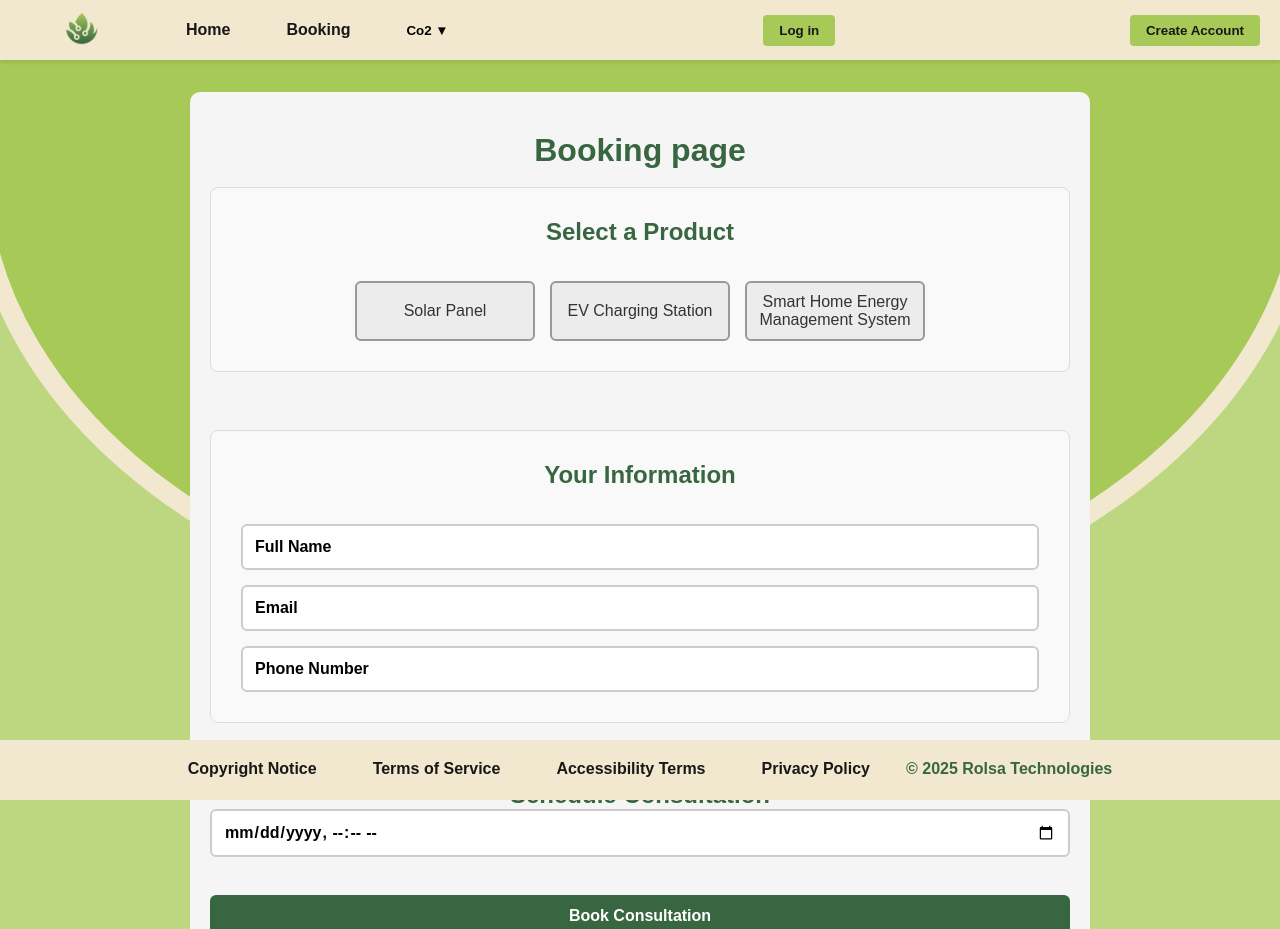
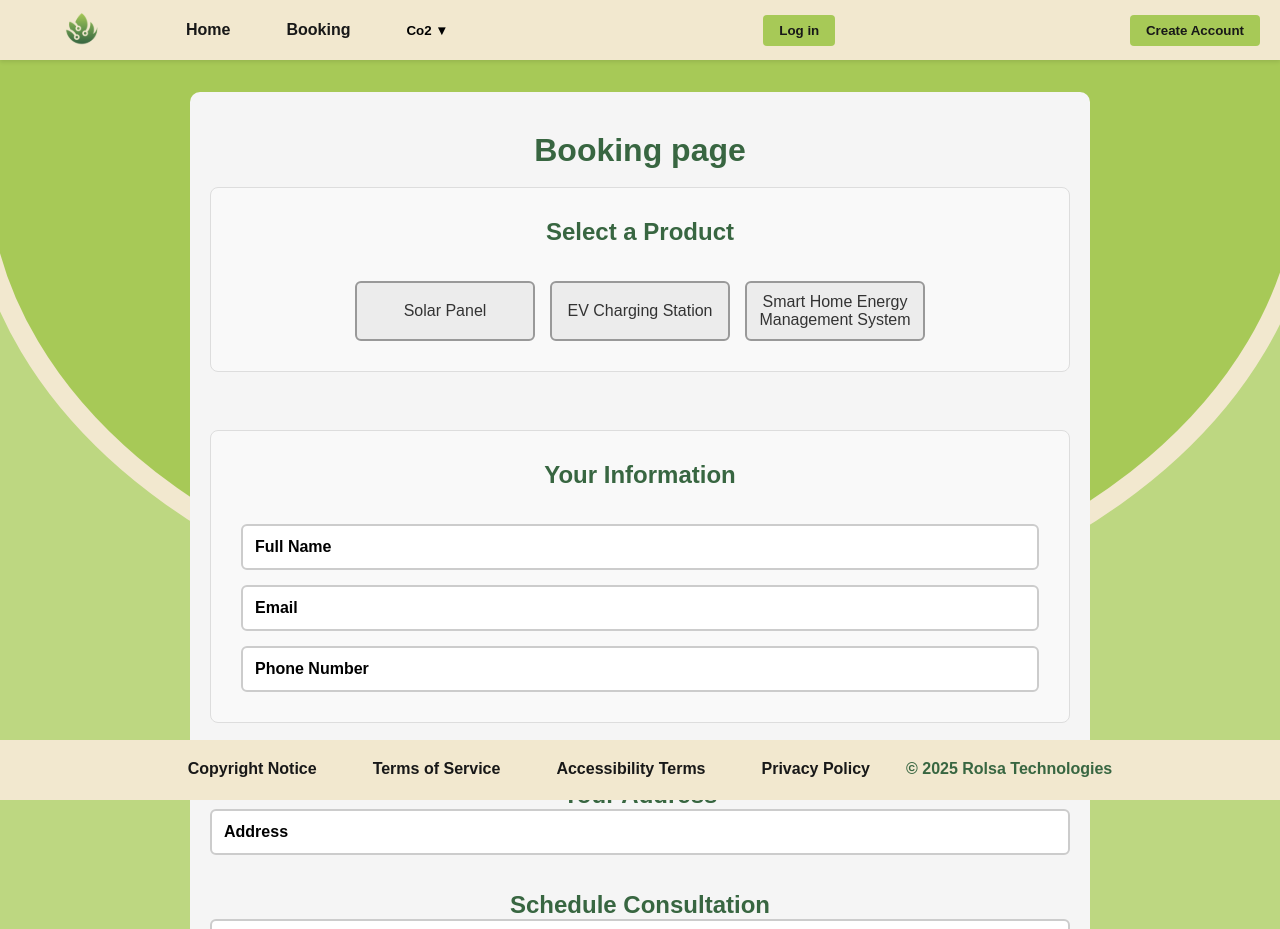
Before and after one commit to SolomonBenham-Lent/Rolsa-OSP, a React (Vite) app: page /booking in a window 1280 px wide. Shown: the top 929 px of the page. Built offline with nearby package versions, Linux system fonts and the light colour scheme.

Commit message:
added address to booking

```diff
--- a/src/pages/booking.jsx
+++ b/src/pages/booking.jsx
@@ -96,6 +96,18 @@ function Information({ name, setName, email, setEmail, phone, setPhone }) {
   );
 }
 
+function Address({ address, setAddress }) {
+  return (
+    <input
+      className="addressInput"
+      type="text"
+      placeholder="Address"
+      value={address}
+      onChange={(e) => setAddress(e.target.value)}
+    />
+  );
+}
+
 function Schedule({ datetime, setDatetime }) {
   const tomorrow = new Date();
   tomorrow.setDate(tomorrow.getDate() + 1);
@@ -159,6 +171,7 @@ function Booking() {
   const [name, setName] = useState("");
   const [email, setEmail] = useState("");
   const [phone, setPhone] = useState("");
+  const [address, setAddress] = useState("");
   const [datetime, setDatetime] = useState("");
 
   return (
@@ -190,7 +203,13 @@ function Booking() {
           />
         </div>
         <br />
+        <div className="addressContainer">
+          <h2 className="addressTitle">Your Address</h2>
+          <Address address={address} setAddress={setAddress} />
+        </div>
+        <br />
         <div className="scheduleContainer">
+          <br />
           <h2 className="scheduleTitle">Schedule Consultation</h2>
           <Schedule datetime={datetime} setDatetime={setDatetime} />
         </div>
@@ -202,6 +221,7 @@ function Booking() {
           name={name}
           email={email}
           phone={phone}
+          address={address}
           datetime={datetime}
         />
       </div>
--- a/src/style/booking.css
+++ b/src/style/booking.css
@@ -127,7 +127,8 @@
 }
 
 .nameInput,
-.emailInput {
+.emailInput,
+.addressInput {
   grid-column: auto;
 }
 
@@ -137,7 +138,8 @@
 
 .nameInput,
 .emailInput,
-.phoneInput {
+.phoneInput,
+.addressInput {
   width: 100%;
   padding: 12px;
   margin: 0;
```
